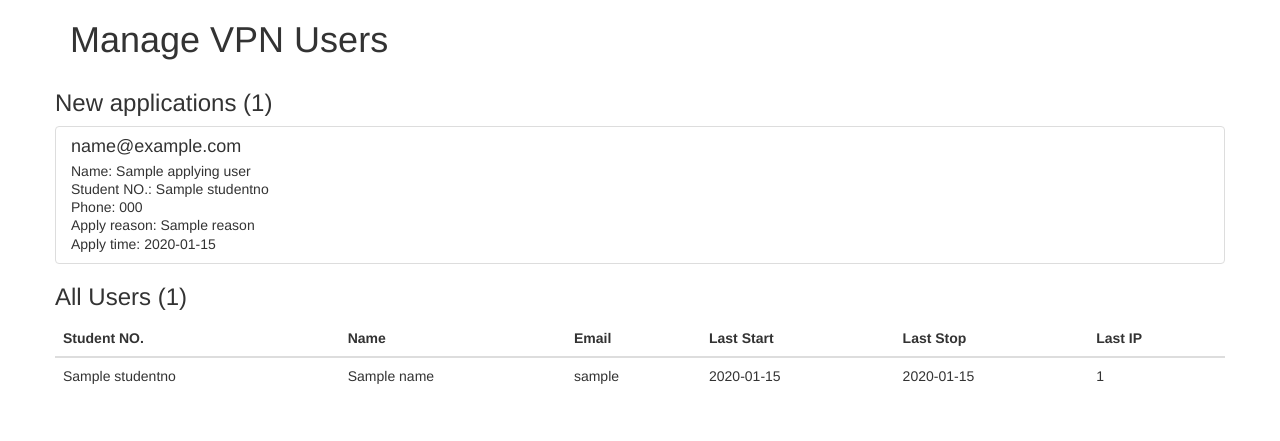
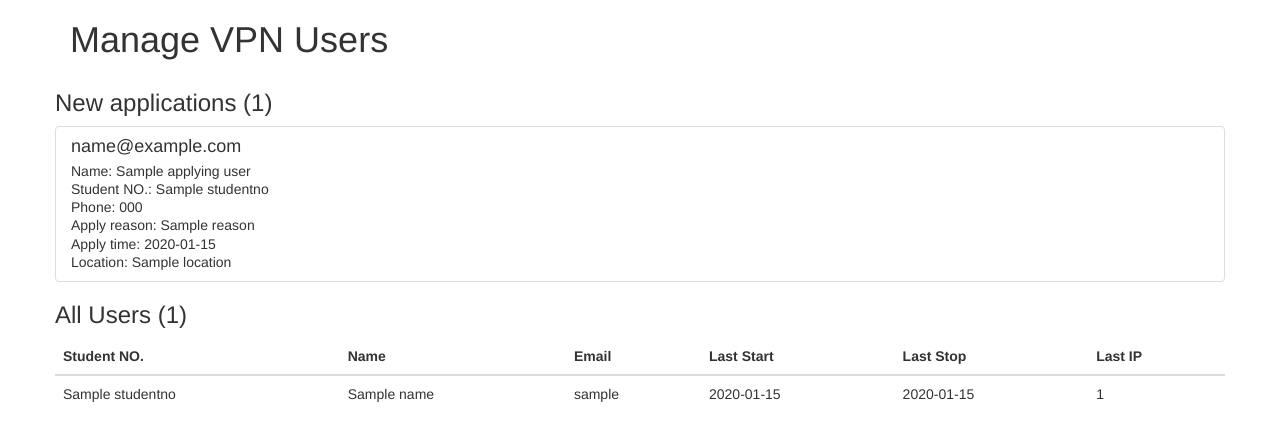
Before and after one commit to ustclug/lug-vpn-web, a Flask app: template app/templates/manage.html in a window 1280 px wide. Shown: the top 441 px of the page. Run offline with Flask 2, Linux system fonts and the light colour scheme; the template is opened without the code that fills it: most values are stand-ins (such as "Sample title", 1, 10 or a date in 2020); parts of the project's set-up code (start-up, migrations or seed data) failed here and were passed over; some libraries are stand-ins or nearby versions.

Commit message:
add location in manage page

```diff
--- a/app/templates/manage.html
+++ b/app/templates/manage.html
@@ -19,6 +19,7 @@
       Phone: {{u.phone}}<br>
       Apply reason: {{u.reason}}<br>
       Apply time: {{u.applytime}}<br>
+      Location: {{ u.location }}<br>
       {{ util.form_button(url_for('pass_',id=u.id),'Pass',class='btn btn-sm btn-success') }}
       {{ util.form_button(url_for('reject',id=u.id),'Reject',class='btn btn-sm btn-danger') }}
       </p>
```
